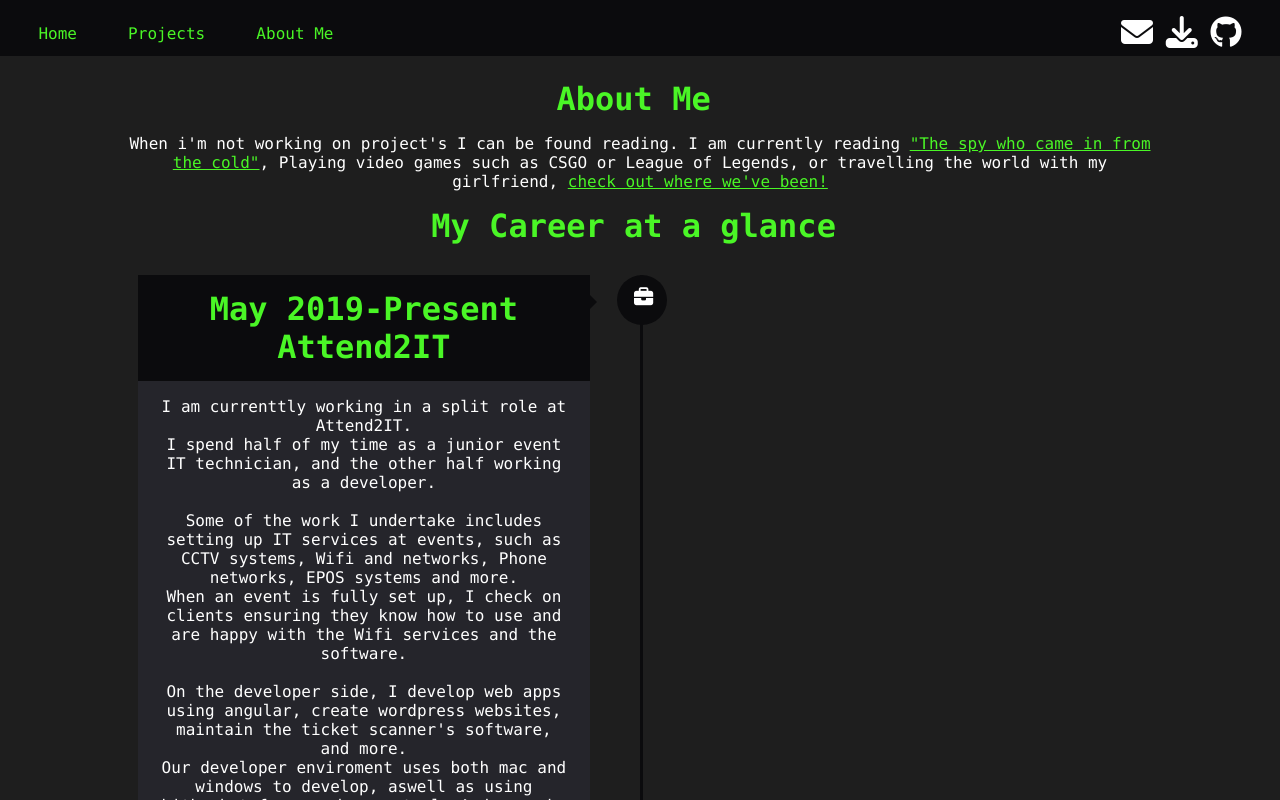
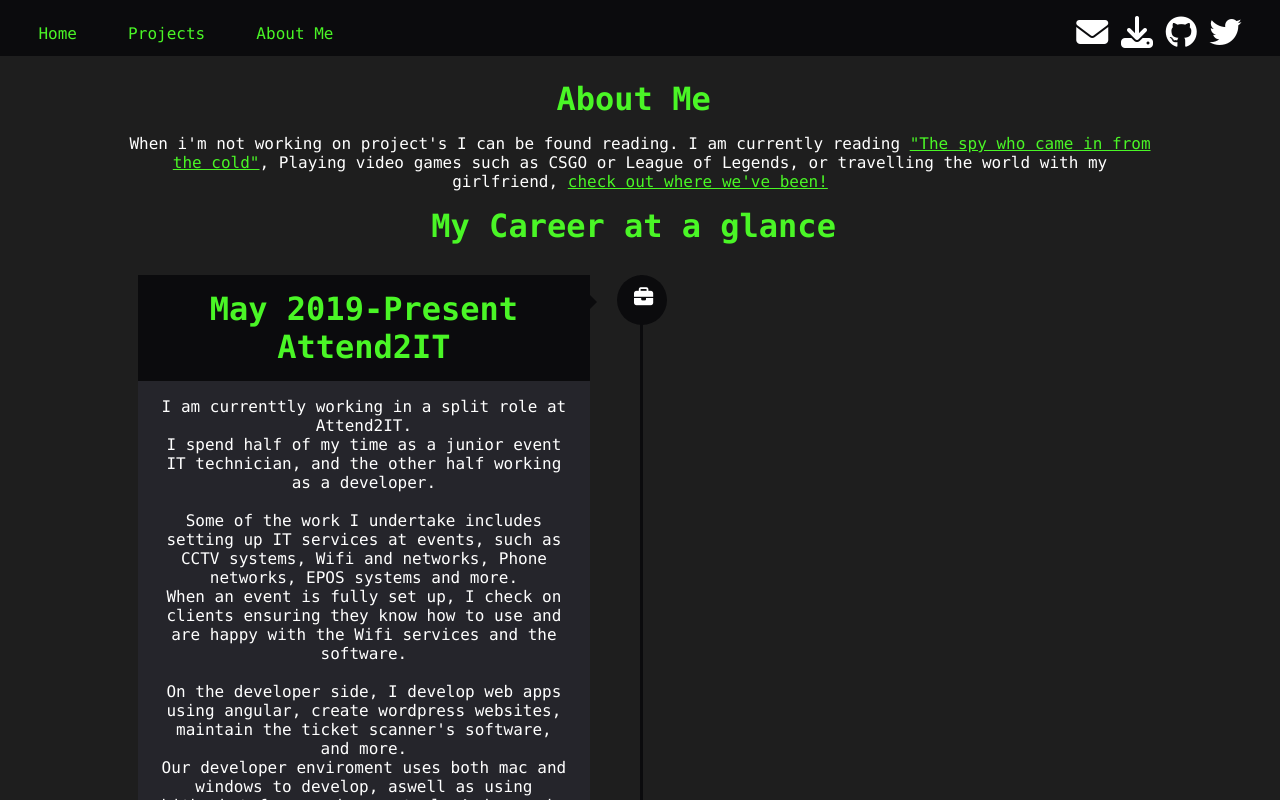
Before and after one commit to BrooklynP/portfolio, an Angular app: page /about in a window 1280 px wide. Shown: the top 800 px of the page. Built offline with nearby package versions, Linux system fonts and the light colour scheme.

Commit message:
Added twitter to header

```diff
--- a/src/app/components/header/header.component.html
+++ b/src/app/components/header/header.component.html
@@ -8,5 +8,6 @@
         <li><a href="mailto:brooklynpedley@gmail.com" title="Send Me An Email"><i class="fas fa-envelope"></i></a></li>
         <li><a href="/assets/brooklyn-pedley-cv.docx" download title="Download My CV"><i class="fas fa-download"></i></a></li>
         <li><a href="https://www.github.com/brooklynP" target="_blank" title="View My Github"><i class="fab fa-github"></i></a></li>
+        <li><a href="https://twitter.com/BrooklynPedley" target="_blank" title="View My Twitter"><i class="fab fa-twitter"></i></a></li>
     </ul>
 </header>
```
